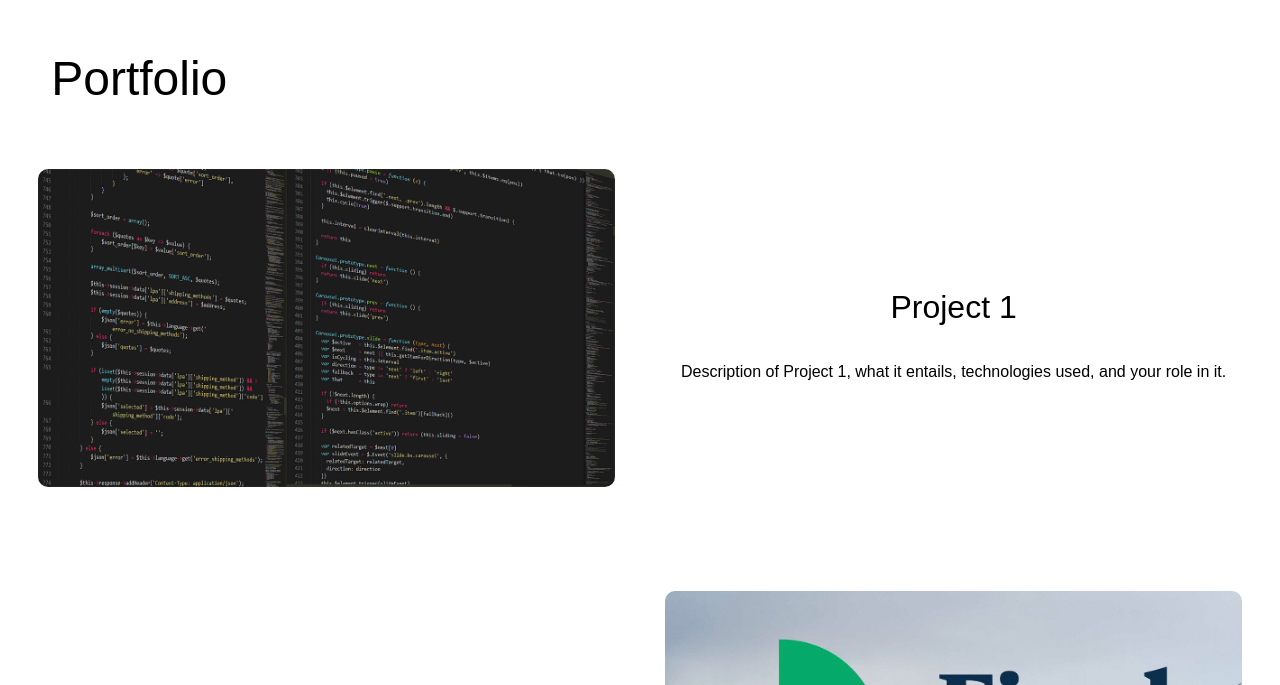
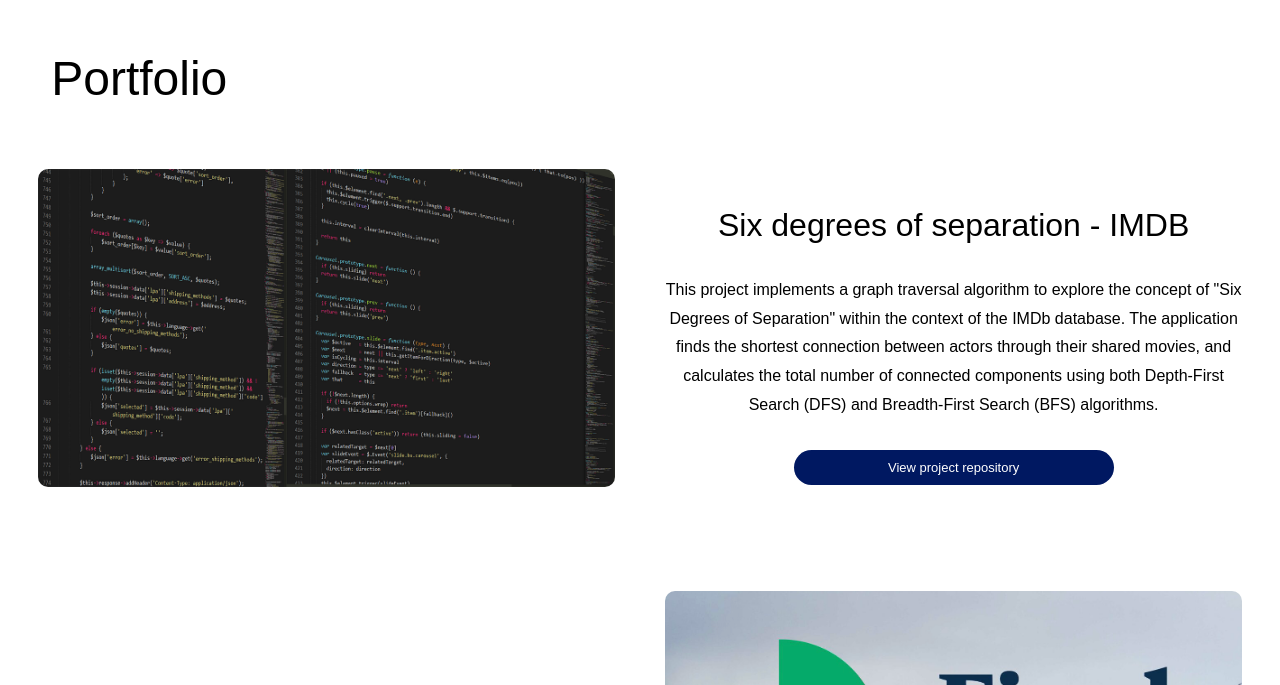
Before and after one commit to DionKumnova/Portfolio, a plain HTML site: page mainpage.html in a window 1280 px wide. Shown: the part 782-1467 px from the top of the page. Drawn offline with Linux system fonts and the light colour scheme.

Commit message:
Small changes to the layout of the code and additon of further porject desc.

```diff
--- a/mainpage.html
+++ b/mainpage.html
@@ -23,7 +23,7 @@
             <p>
                 Informatics Student with experience in programming,
                 app development, and strategic business analysis. Strong
-                interpersonal skills, customer service expertise, and a track
+                interpersonal skills, customer service experience, and a track
                 record of effective collaboration in diverse team environments.
             </p>
             <a href="assets/CV.pdf" class="cv-button" target="_blank">View CV</a>
@@ -53,8 +53,15 @@
                 <img src="images/progg.png" alt="Project 1 picture">
             </div>
             <div class="project-textbox">
-                <h3>Project 1</h3>
-                <p>Description of Project 1, what it entails, technologies used, and your role in it.</p>
+                <h3>Six degrees of separation - IMDB</h3>
+                <p>This project implements a graph traversal algorithm to explore the
+                    concept of "Six Degrees of Separation" within the context of the IMDb
+                    database. The application finds the shortest connection between actors
+                    through their shared movies, and calculates the total number of
+                    connected components using both Depth-First Search (DFS) and Breadth-First
+                    Search (BFS) algorithms.
+                </p>
+                <a href="https://github.com/DionKumnova/Six-degrees-of-separation---IMDB" class="project-button" target="_blank">View project repository </a>
             </div>
 
         </div>
@@ -95,7 +102,7 @@
     <footer>
         <h2>Contact information</h2>
             <p> +47 98412317</p>
-            <p> <a href="mailto:your-email@example.com">dionkumnova@hotmail.com</a></p> <!-- Replace with your email address -->
+            <p> <a href="mailto:your-email@example.com">dionkumnova@hotmail.com</a></p>
     </footer>
 </body>
 </html>
--- a/myStyles/stylesSecondPage.css
+++ b/myStyles/stylesSecondPage.css
@@ -54,8 +54,8 @@ header .logos .uio-logo {
 
 .intro .picture, .intro .textbox {
     margin: 2%;
-    width: 48%;  /* Increased width */
-    max-width: 600px;  /* Increased max width */
+    width: 48%;
+    max-width: 600px;
 }
 
 .intro .picture img {
@@ -78,8 +78,8 @@ header .logos .uio-logo {
 }
 
 .project-button {
-    padding: 10px; /* Reduced padding */
-    max-width: 300px;  /* Set a maximum width */
+    padding: 10px;
+    max-width: 300px;
     background-color: #001861;
     color: #fff;
     text-decoration: none;
@@ -88,8 +88,8 @@ header .logos .uio-logo {
     font-size: small;
     display: block;
     margin-top: 30px;
-    margin-left: auto; /* Center align */
-    margin-right: auto; /* Center align */
+    margin-left: auto;
+    margin-right: auto;
     font-family: Arial, sans-serif;
 }
 
@@ -98,14 +98,14 @@ header .logos .uio-logo {
 }
 
 .project-button:hover {
-    background-color: #128cbc; /* Change color on hover */
+    background-color: #128cbc;
 }
 
 .portfolio {
     padding: 0;
     text-align: center;
     font-family: Arial, sans-serif;
-    margin-bottom: 0; /* Remove bottom margin to reduce space */
+    margin-bottom: 0;
     font-size: 2em;
     margin-top: 4%;
     margin-right: 70%;
```
